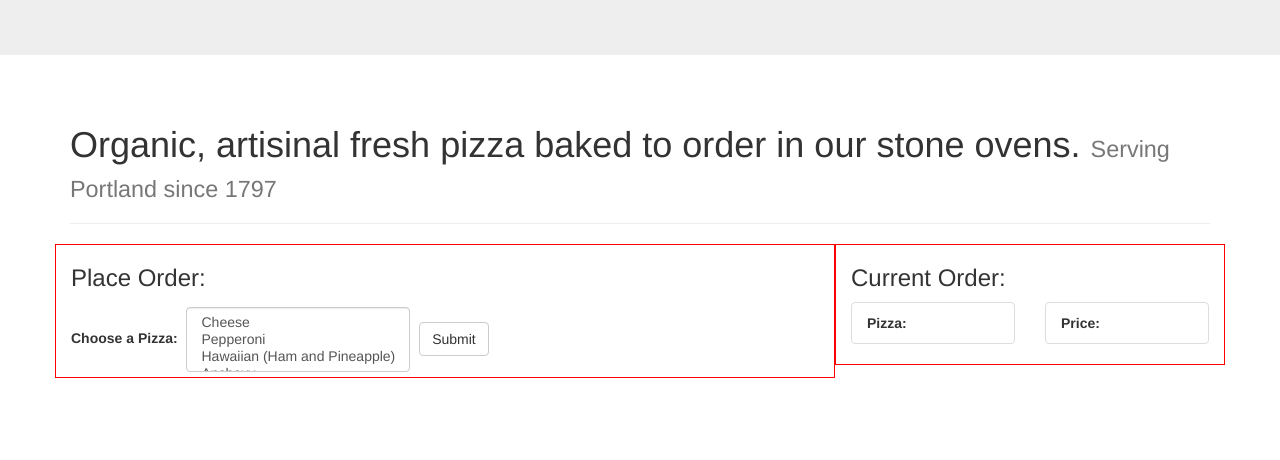
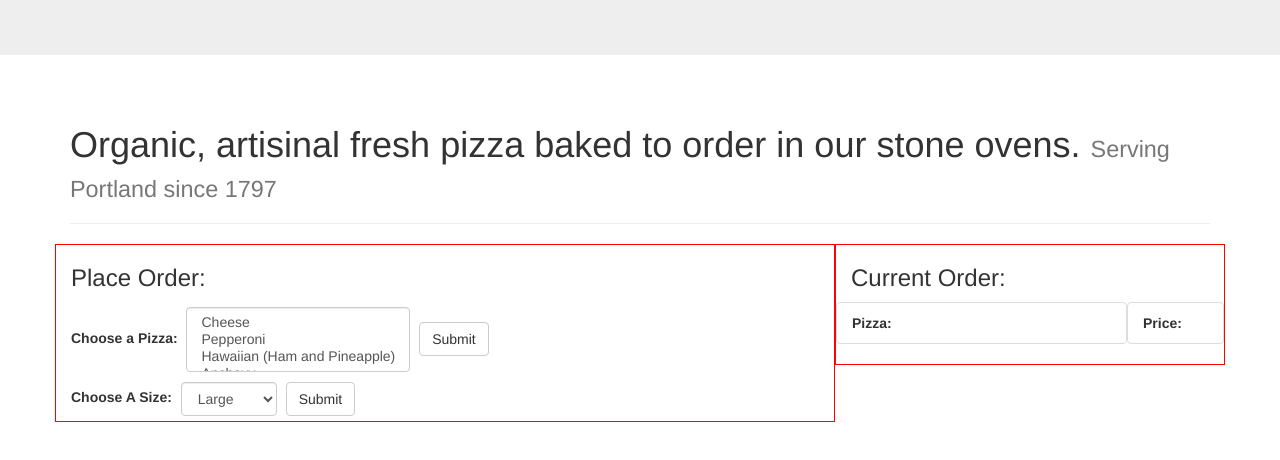
Before and after one commit to arolling/pizzashop, a plain HTML site: page index.html in a window 1280 px wide. Shown: the part 170-630 px from the top of the page. Drawn offline with nearby package versions, Linux system fonts and the light colour scheme.

Commit message:
Allow customer to choose pizza and size

```diff
--- a/css/styles.css
+++ b/css/styles.css
@@ -7,3 +7,11 @@
 select {
   margin: 5px;
 }
+
+.col-sm-9 {
+  padding: 0;
+}
+
+.col-sm-3 {
+  padding: 0;
+}
--- a/index.html
+++ b/index.html
@@ -36,7 +36,17 @@
               </select>
             </div>
             <button type="submit" class="btn btn-default">Submit</button>
-
+          </form>
+          <form class="form-inline" id="sizePicker">
+            <div class="form-group">
+              <label for="pizzaType">Choose A Size:</label>
+              <select required class="form-control" id="pizzaSize">
+                <option value="Small">Small</option>
+                <option value="Medium">Medium</option>
+                <option selected value="Large">Large</option>
+              </select>
+            </div>
+            <button type="submit" class="btn btn-default">Submit</button>
           </form>
 
 
@@ -47,13 +57,13 @@
         <div class="col-md-4 displaybox">
           <h3>Current Order:</h3>
           <div class="row">
-            <div class="col-sm-6">
+            <div class="col-sm-9">
               <ul class="list-group" id="pizzaList">
                 <li class="list-group-item"><strong>Pizza:</strong></li>
 
               </ul>
             </div>
-            <div class="col-sm-6">
+            <div class="col-sm-3">
               <ul class="list-group" id="priceList">
                 <li class="list-group-item"><strong>Price:</strong></li>
 
--- a/js/scripts.js
+++ b/js/scripts.js
@@ -8,6 +8,7 @@ function Pizza(kind, basePrices){
 
 Pizza.prototype.setSize = function(size){
   this.pieSize = size;
+  this.total = 0;
   if (this.pieSize === "Small"){
     this.total += this.basePrices[0];
   } else if (this.pieSize === "Medium"){
@@ -58,8 +59,15 @@ $(document).ready(function() {
   $('form#pizzaPicker').submit(function(event) {
     event.preventDefault();
     var pick = $('select#pizzaType').val();
-    console.log(pick);
     userPizza = new Pizza(pick, [500, 1000, 1500]);
+    console.log(userPizza);
+    $('#pizzaList').append('<li class="list-group-item">' + userPizza.describePizza() + '</li>');
+    $('#priceList').append('<li class="list-group-item">' + userPizza.currentCost() + '</li>');
+  });
+  $('form#sizePicker').submit(function(event) {
+    event.preventDefault();
+    var size = $('select#pizzaSize').val();
+    userPizza.setSize(size);
     console.log(userPizza);
     $('#pizzaList').append('<li class="list-group-item">' + userPizza.describePizza() + '</li>');
     $('#priceList').append('<li class="list-group-item">' + userPizza.currentCost() + '</li>');
```
Also changed, not shown: plan.txt.
